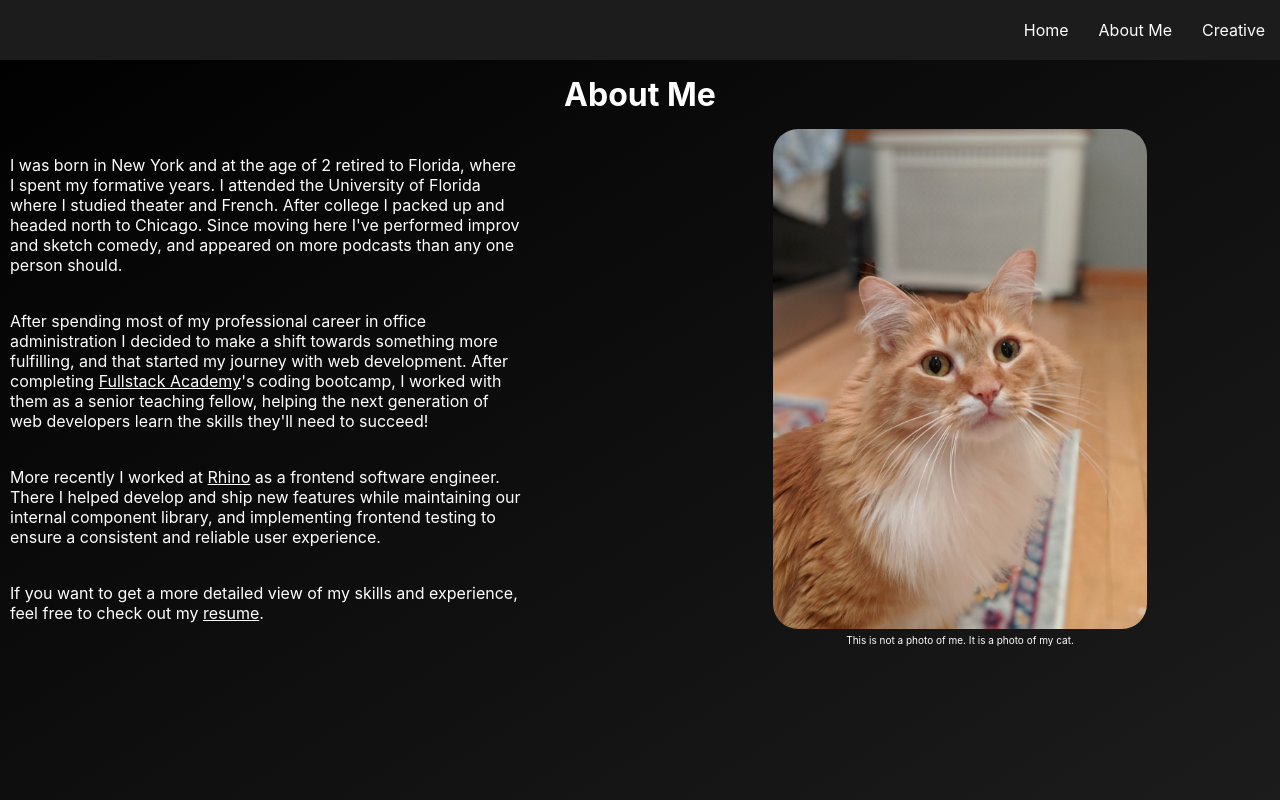
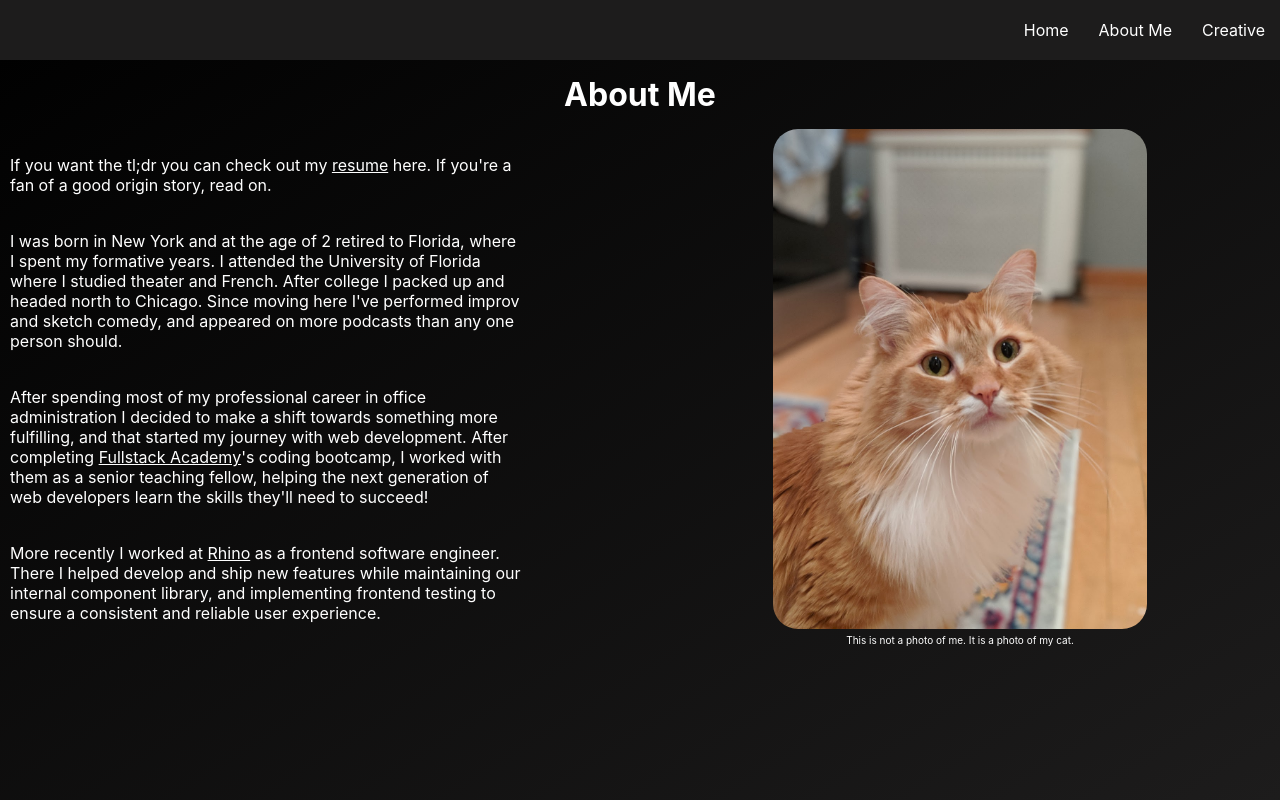
Before and after one commit to johnnyomara/portfolio_v2, a React (Create React App) app: page /aboutme in a window 1280 px wide. Built offline with nearby package versions, Linux system fonts and the light colour scheme.

Commit message:
updated about me

```diff
--- a/src/components/aboutMe.js
+++ b/src/components/aboutMe.js
@@ -22,6 +22,10 @@ export const AboutMe = () => {
       </HeaderWrapper>
       <AboutMeWrapper>
         <LeftWrapper>
+        <AboutMeText>
+            If you want the tl;dr you can check out my{" "}
+            <InlineLink href={resume}>resume</InlineLink> here. If you're a fan of a good origin story, read on.
+          </AboutMeText>
           <AboutMeText>
             I was born in New York and at the age of 2 retired to Florida, where
             I spent my formative years. I attended the University of Florida
@@ -50,11 +54,6 @@ export const AboutMe = () => {
             implementing frontend testing to ensure a consistent and reliable
             user experience.
           </AboutMeText>
-          <AboutMeText>
-            If you want to get a more detailed view of my skills and experience,
-            feel free to check out my{" "}
-            <InlineLink href={resume}>resume</InlineLink>.
-          </AboutMeText>
         </LeftWrapper>
         <RightWrapper>
           <Photo src={buster} alt={"A handsome orange cat"} />
```
